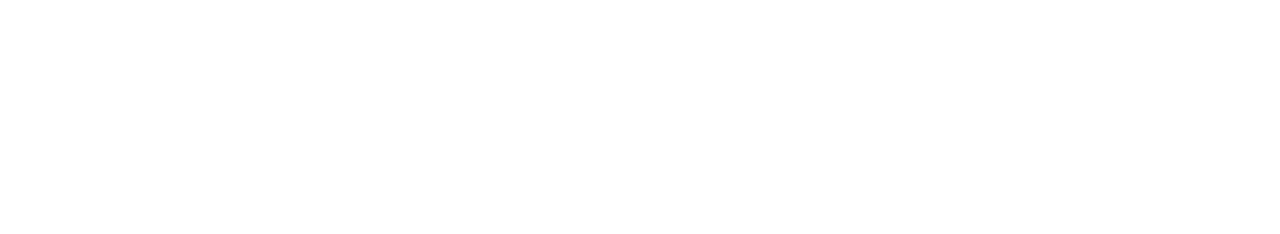
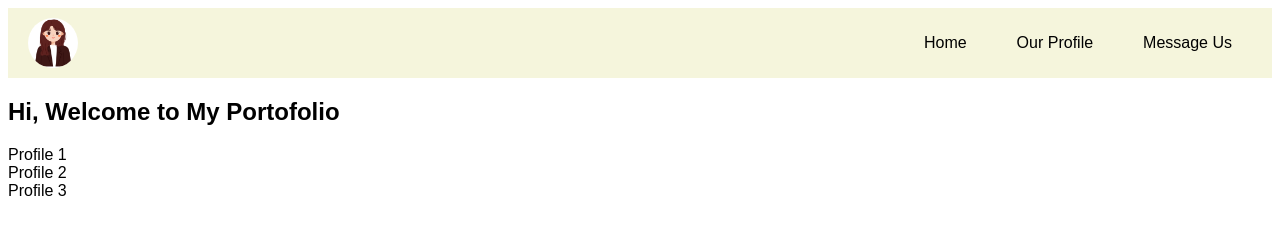
Before and after one commit to revou-fundamental-course/03-mar-25-Vanda007, a plain HTML site: page index.html in a window 1280 px wide. Drawn offline with Linux system fonts and the light colour scheme.

Commit message:
create css

```diff
--- /dev/null
+++ b/css/style.css
@@ -0,0 +1,32 @@
+/* File CSS */
+body {
+    font-family: Arial;
+}
+.main-header {
+    display: flex;
+    justify-content: space-between;
+    align-items: center;
+    padding: 10px 20px;
+    background: beige;
+}
+
+.main-logo {
+    width: 50px;
+    height: 50px;
+    background-position: center;
+    background-size: cover;
+    border-radius: 50%;
+    background: white;
+}
+
+nav {
+    display: flex;
+    gap: 10px;
+}
+
+nav a {
+    padding: 8px 20px;
+    text-decoration: none;
+    color: black;
+
+}
--- a/index.html
+++ b/index.html
@@ -1,11 +1,35 @@
 <!DOCTYPE html>
 <html lang="en">
 <head>
+    <!-- Meta Data -->
     <meta charset="UTF-8">
+    <!-- For responsive purpose -->
     <meta name="viewport" content="width=device-width, initial-scale=1.0">
-    <title>Document</title>
+    <title>Portofolio Vanda</title>
+
+    <!-- CSS -->
+     <link rel="stylesheet" href="css/style.css">
 </head>
 <body>
+    <!-- Main Header -->
+    <header class="main-header">
+        <!-- Logo -->
+         <img class="main-logo" src="asset/profile.png" alt="Profile">
 
+         <!-- Navigation -->
+          <nav>
+            <a href="#home">Home</a>
+            <a href="#our-profile">Our Profile</a>
+            <a href="#message-us">Message Us</a>
+          </nav>
+    </header>
+    <section id="profile" class="slider">
+        <h1 class="text">Hi, Welcome to My Portofolio </h1>
+        <div class="slides">
+            <div class="slide">Profile 1</div>
+            <div class="silde">Profile 2</div>
+            <div class="silde">Profile 3</div>
+        </div>
+    </section>
 </body>
 </html>
```
Also changed, not shown: asset/profile.png (added), js/script.js (added).
